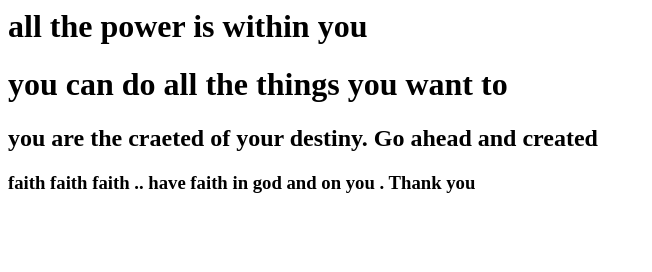
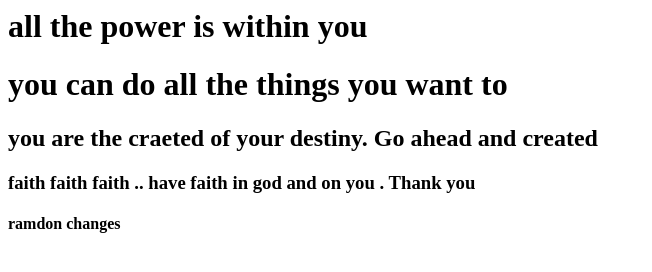
Before and after one commit to sathish-sundar/firstgitrepo, a plain HTML site: page index.html in a window 1280 px wide. Shown: the whole page, without its empty margins (0-652 px from the left). Drawn offline with Linux system fonts and the light colour scheme.

Commit message:
Update index.html
random changes

```diff
--- a/index.html
+++ b/index.html
@@ -5,5 +5,6 @@
 
 		<h2> you are the craeted of your destiny. Go ahead and created </h2>
 	        <h3> faith faith faith .. have faith in god and on you . Thank you </h3>
+		<h4> ramdon changes </h4>
 	</body>
 </html>
```
